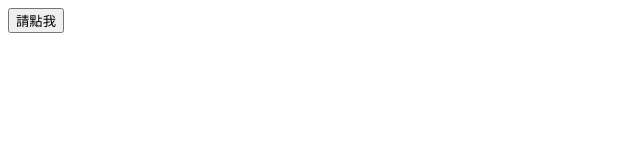
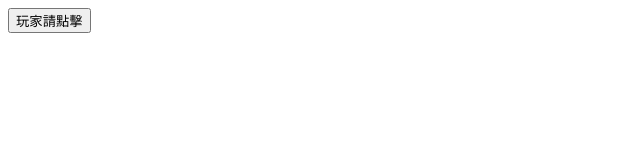
Before and after one commit to chkiiiii/chkiiiii.github.io, a plain HTML site: page hw0/index.html in a window 1280 px wide. Shown: the full height of the page, 0-640 px from the left. Drawn offline with Linux system fonts and the light colour scheme.

Commit message:
Update index.html

```diff
--- a/hw0/index.html
+++ b/hw0/index.html
@@ -1,4 +1,4 @@
-<button class="button-62">請點我</button>
+<button onClick "show()" class="button-62">玩家請點擊</button>
 <div id = "text"></div>
 
 <!–--------- JS TODO:document.body.style.backgroundColor = "red"; –--------->
```
